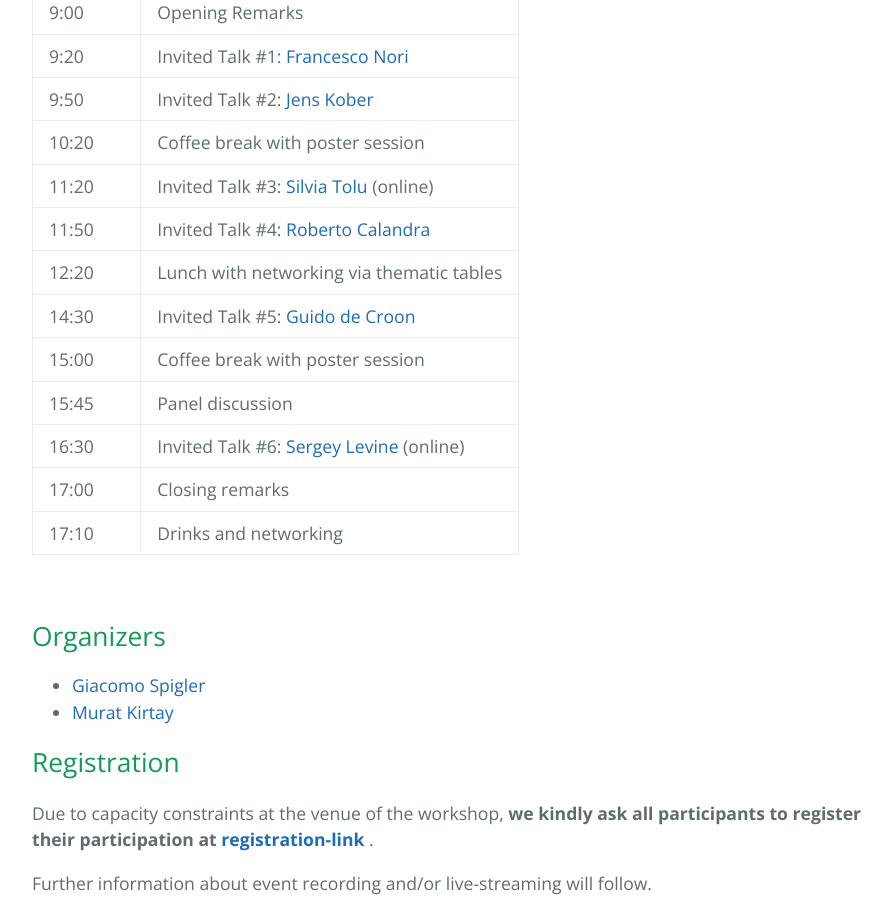
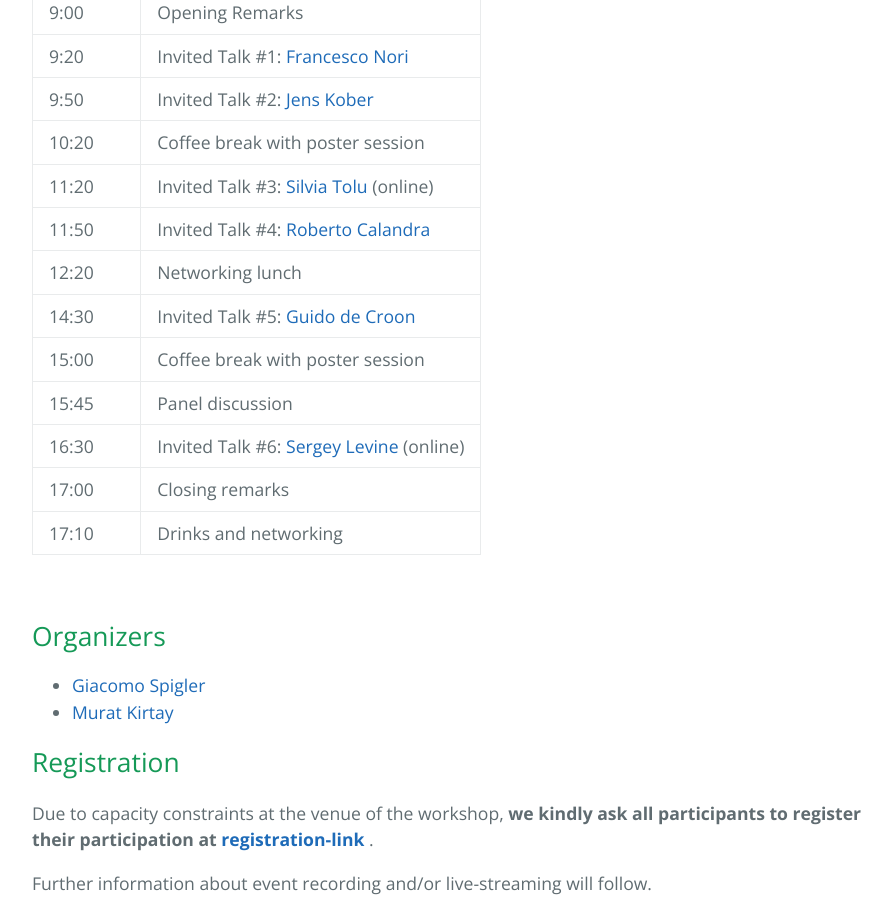
Before and after one commit to airlab-tilburg/ai4robotics-workshop, a Jekyll site: the page built from index.md, in a window 1280 px wide and 900 px high, scrolled down 1969 px. Shown: the whole window, without its empty margins (192-1084 px from the left). Built offline with Jekyll 4.4.1, drawn with Linux system fonts in a browser that asks for light colours.

Commit message:
schedule

```diff
--- a/index.md
+++ b/index.md
@@ -56,7 +56,7 @@ Tentative. **In Central European Time (CEST; Amsterdam Time)**.
 | 10:20 | Coffee break with poster session |
 | 11:20 | Invited Talk #3: [Silvia Tolu](https://www.dtu.dk/english/Person/cwis?id=102697&tab=1&entity=profile) (online) |
 | 11:50 | Invited Talk #4: [Roberto Calandra](https://lasr.org/)  |
-| 12:20 | Lunch with networking via thematic tables |
+| 12:20 | Networking lunch |
 | 14:30 | Invited Talk #5: [Guido de Croon](http://www.bene-guido.eu/wordpress/)  |
 | 15:00 | Coffee break with poster session  |
 | 15:45 | Panel discussion  |
```
